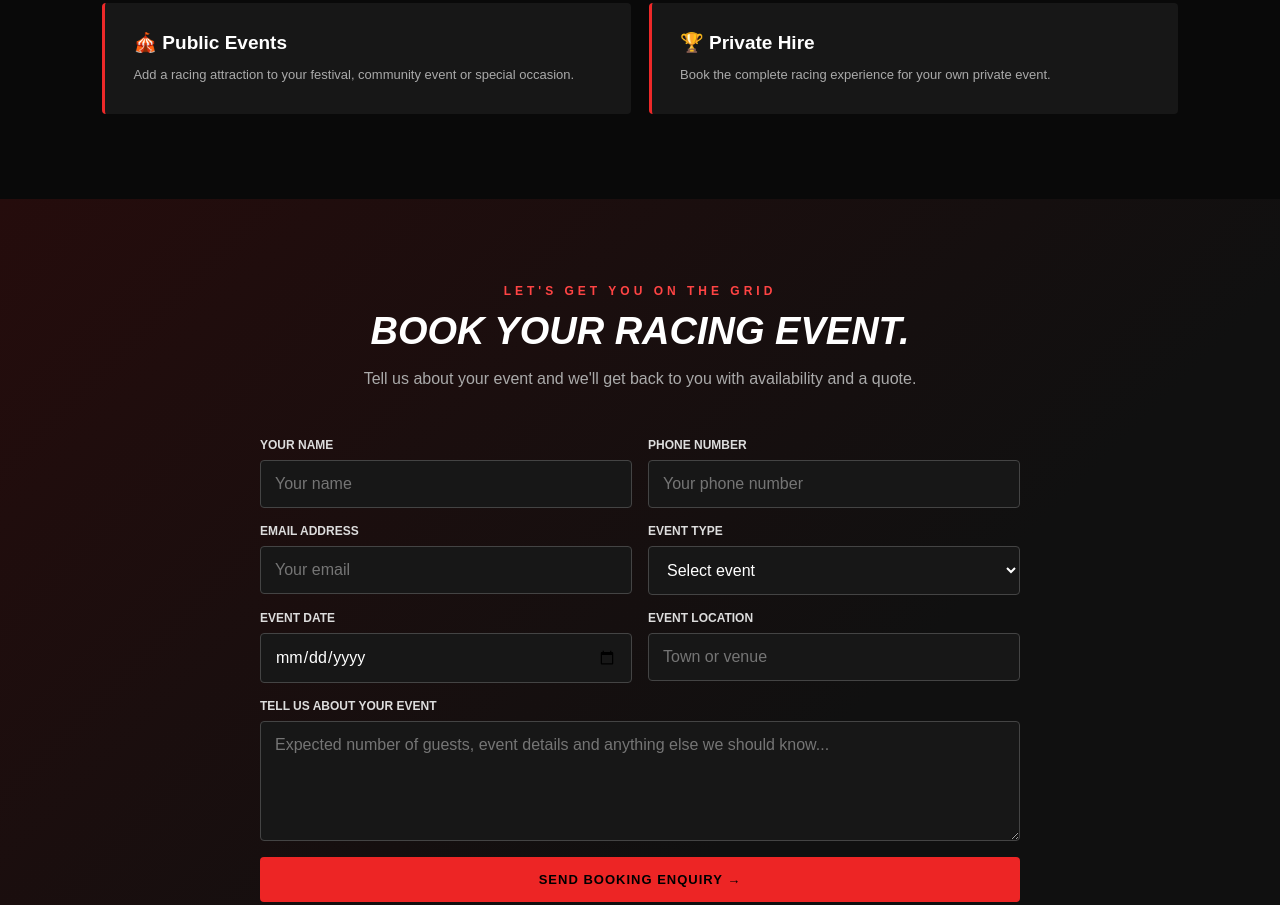
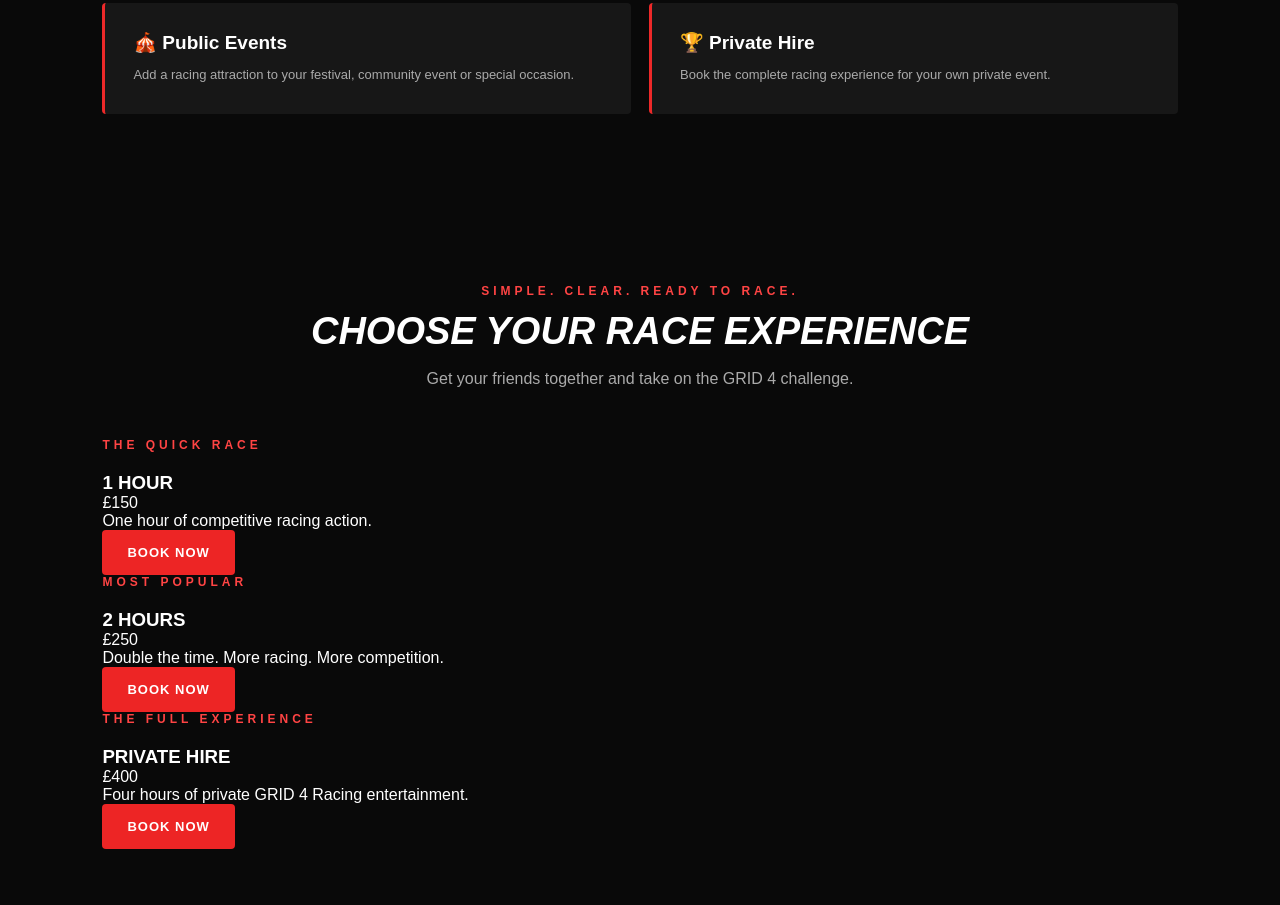
Before and after one commit to dcentertainmenthire/grid4racing-website, a plain HTML site: page index.html in a window 1280 px wide. Shown: the part 2794-3699 px from the top of the page. Drawn offline with Linux system fonts and the light colour scheme.

Commit message:
Update index.html

```diff
--- a/index.html
+++ b/index.html
@@ -224,7 +224,39 @@ section{padding:65px 6%}
 <div class="event"><h3>🏆 Private Hire</h3><p>Book the complete racing experience for your own private event.</p></div>
 </div>
 </section>
+<section id="pricing">
+  <div class="section-title">
+    <div class="tag">SIMPLE. CLEAR. READY TO RACE.</div>
+    <h2>CHOOSE YOUR RACE EXPERIENCE</h2>
+    <p>Get your friends together and take on the GRID 4 challenge.</p>
+  </div>
 
+  <div class="pricing-grid">
+    <div class="price-card">
+      <div class="tag">THE QUICK RACE</div>
+      <h3>1 HOUR</h3>
+      <div class="price">£150</div>
+      <p>One hour of competitive racing action.</p>
+      <a href="#booking" class="btn">BOOK NOW</a>
+    </div>
+
+    <div class="price-card popular">
+      <div class="tag">MOST POPULAR</div>
+      <h3>2 HOURS</h3>
+      <div class="price">£250</div>
+      <p>Double the time. More racing. More competition.</p>
+      <a href="#booking" class="btn">BOOK NOW</a>
+    </div>
+
+    <div class="price-card">
+      <div class="tag">THE FULL EXPERIENCE</div>
+      <h3>PRIVATE HIRE</h3>
+      <div class="price">£400</div>
+      <p>Four hours of private GRID 4 Racing entertainment.</p>
+      <a href="#booking" class="btn">BOOK NOW</a>
+    </div>
+  </div>
+</section>
 <section class="booking" id="booking">
 <div class="booking-wrap">
 <div class="section-title">
```
